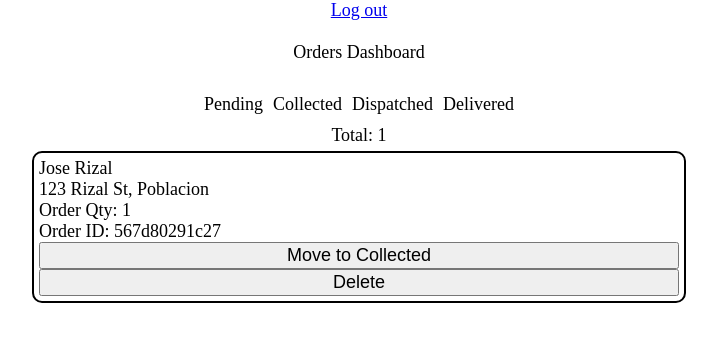
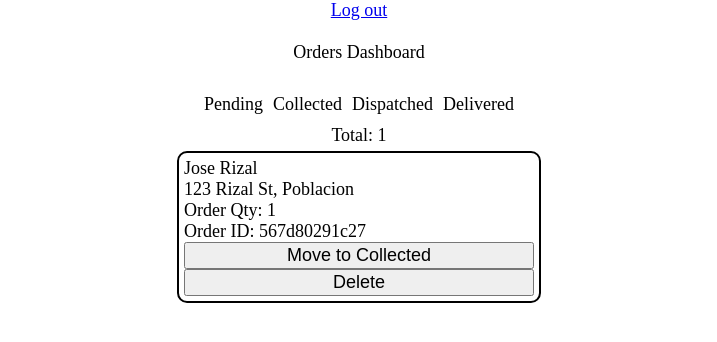
Before and after one commit to ericdarlucio/uplift-projects, a React (Create React App) app in the folder p3-react-app/: page /sikretongmalupet in a window 1280 px wide. Shown: the top 342 px of the page, without its empty margins (281-998 px from the left). Built offline with nearby package versions, Linux system fonts and the light colour scheme.

Commit message:
fix: Modify orderCard width and padding

```diff
--- a/p3-react-app/src/components/OrderCard.css
+++ b/p3-react-app/src/components/OrderCard.css
@@ -1,7 +1,7 @@
 .OrderCard-container {
   border: 2px solid black;
   border-radius: 10px;
-  width: 50%;
+  width: 350px;
   display: flex;
   flex-direction: column;
   padding: 5px;
--- a/p3-react-app/src/pages/Customer.css
+++ b/p3-react-app/src/pages/Customer.css
@@ -9,6 +9,10 @@
   justify-content: center;
   flex-direction: column;
   align-items: center;
+}
+
+.CustomerWelcome-container h1 {
+  padding: 0px 100px;
 }
 
 .Customer-tracking-modal {
```
